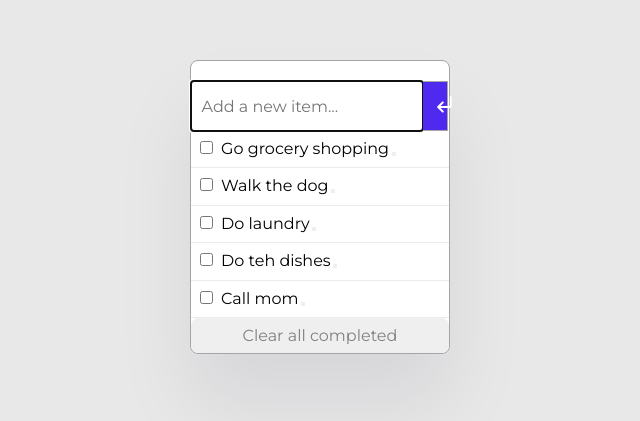
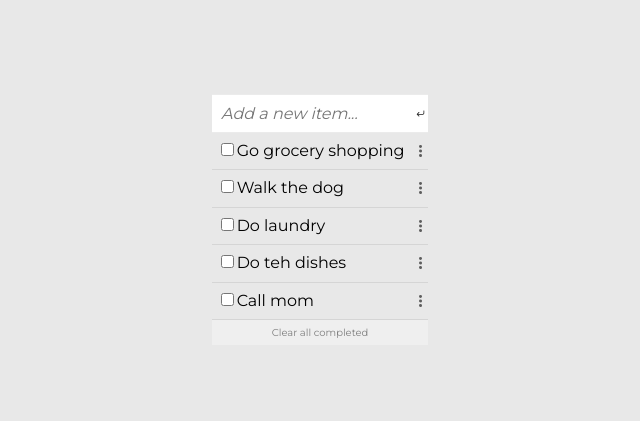
Before and after one commit to Ruthmy/TodoListApp, a website built with webpack: page src/index.html in a window 1280 px wide. Shown: the part 193-614 px from the top of the page, without its empty margins (320-960 px from the left). Built offline with nearby package versions, Linux system fonts and the light colour scheme.

Commit message:
Updated the styles, added the images for the icons

```diff
--- a/src/index.html
+++ b/src/index.html
@@ -17,19 +17,15 @@
 
 <body>
     <main>
-        <div class="checklist">
+        <div id="checklist">
             <div class="header">
                 <h1><%= header%></h1>
             </div>
-            <div class="items">
-                <form id="add-form" class="add-form">
+            <div id="items">
+                <form id="add-form" class="add-form" action="" method="">
                     <label for="add-item">
-                        <input type="text" name="add-item" id="add-item" class="add-form__input" placeholder="Add a new item..." required autofocus>
-                        <button type="button" id="add-button">
-                            <span class="material-symbols-rounded">
-                            subdirectory_arrow_left
-                            </span>
-                        </button>
+                        <input type="text" name="add-item" id="add-item" class="add-form__input" placeholder="Add a new item..." required>
+                        <button type="button" id="add-button"></button>
                     </label>
                     <div id="error"></div>
                 </form>
@@ -37,8 +33,8 @@
 
                 </ul>
             </div>
-            <div class="clear">
-                <button type="button" id="clear-button">Clear all completed</button>
+            <div id="clear">
+                <button type="button">Clear all completed</button>
             </div>
         </div>
     </main>
--- a/src/styles.css
+++ b/src/styles.css
@@ -57,81 +57,91 @@ li { list-style: none;}
 /* Todo List */
 
 .checklist {
-  width: 20wh;
-  min-height: 15vh;
-  max-height: fit-content;
-  background-color: var(--todo-background);
-  border: 1px solid rgb(165, 165, 165);
-  border-radius: 0.8rem;
-  box-shadow: rgba(17, 12, 46, 0.08) 0 5rem 8rem 0;
+  display: flex;
+  flex-direction: column;
+  flex-wrap: wrap;
+  align-content: space-between;
+  background: var(--background);
+  border-radius: 0.5rem;
+  border: 1px solid rgba(0, 0, 0, 0.08);
+  box-shadow: 0 10px 30px rgba(65, 72, 86, 0.05);
+  max-width: 25rem;
+  width: 100%;
+  max-height: none;
+  transition: max-height 0s;
 }
 
 .header {
-  display: flex;
-  justify-content: center;
-  align-items: center;
-  padding: 1rem 1rem 1rem 1rem;
+  width: 100%;
+  padding: 1.5rem 1rem 1rem 1rem;
+  align-self: flex-start;
 }
 
 /* Form */
 
-form,
-.add-form label {
-  display: flex;
+#add-form {
+  position: relative;
+  width: 100%;
+}
+
+/*
+#add-form label {
   width: 100%;
   margin: 0;
   padding: 0;
 }
-
-li.item label {
-  padding-left: 0.5rem;
+*/
+#add-form input[type=text] {
+  width: 100%;
+  padding: 0.9rem 1.5rem 0.9rem 0.9rem;
+  font-size: var(--font);
+  font-style: italic;
+  border: 1px solid rgba(0, 0, 0, 0.08);
+  border-style: solid none solid none;
+  -webkit-backface-visibility: hidden;
+  backface-visibility: hidden;
 }
 
-
-input[type=text] {
-  width: 90%;
-  padding: 1rem;
-  border: 1px solid rgb(165, 165, 165);
-  border-style: solid none solid none;
+#add-form input[type=text]:focus {
+  outline: none;
+  border: 1px solid #949494;
 }
 
-.add-form button {
-  width: 10%;
-  padding: 1rem;
-  border: 1px solid rgb(165, 165, 165);
-  border-style: solid solid solid none;
-  background-color: var(--check);
-  color: var(--todo-background);
+#add-form button[type=button] {
+  position: absolute;
+  margin-left: -1.5rem;
+  height: 100%;
+  width: 1.5rem;
   cursor: pointer;
+  border: none;
+  background: no-repeat center/60% url('./images/arrow-enter.svg');
 }
 
+/* Items */
 
-/* Tasks style */
-
-.items {
-  display: flex;
-  flex-direction: column;
+#items ul {
   width: 100%;
+  position: relative;
+  list-style-type: none;
+  margin: 0;
+  padding: 0;
 }
 
 .item {
   width: 100%;
   padding: 0.9rem 1.5rem 0.9rem 0.9rem;
+  position: relative;
   border: 1px solid rgba(0, 0, 0, 0.08);
   border-style: none none solid none;
 }
 
-.item:hover {
-  background-color: var(--hover-task);
+.checkbox:checked {
+  background-color: var(--disabled);
 }
 
 input[type="checkbox"]:checked + label {
   color: var(--disabled);
   animation: move 0.4s ease forwards;
-}
-
-.checkbox:checked {
-  background-color: var(--disabled);
 }
 
 @keyframes move {
@@ -145,20 +155,34 @@ input[type="checkbox"]:checked + label {
   }
 }
 
+#checklist label {
+  cursor: pointer;
+}
 
+#items .btn {
+  position: absolute;
+  right: 0;
+  top: 0;
+  height: 100%;
+  width: 1.5rem;
+  cursor: pointer;
+  border: none;
+  opacity: 0.6;
+  background: no-repeat center/20% url('./images/vertical-dots-icon.svg');
+}
 
 /* Clear */
 
-.clear button {
+#clear button {
   width: 100%;
-  height: 3.5rem;
+  height: 2.5rem;
   border: none;
-  border-radius: 0.8rem;
+  font-size: 1rem;
   color: gray;
   cursor: pointer;
 }
 
-.clear button:hover {
+#clear button:hover {
   color: darkslategray;
   text-decoration: darkslategray underline;
 }
```
Also changed, not shown: dist/2b9d327dccb65150ac7f.svg (added), dist/a53a8b5e40dd185d6ba1.svg (added), dist/index.html, dist/main.js, src/images/arrow-enter.svg (added), src/images/delete.svg (added), src/images/vertical-dots-icon.svg (added).
